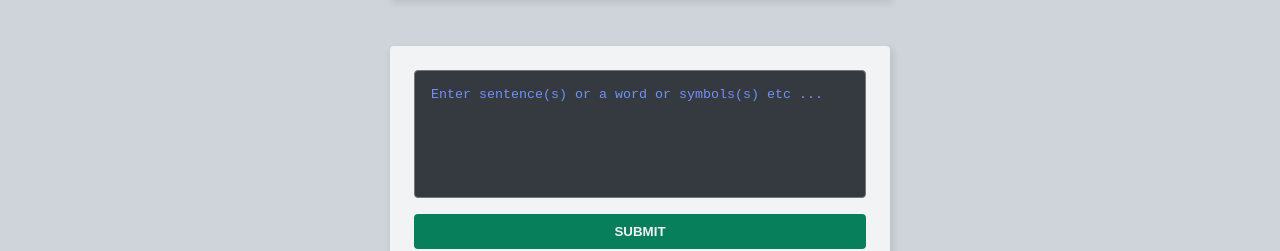
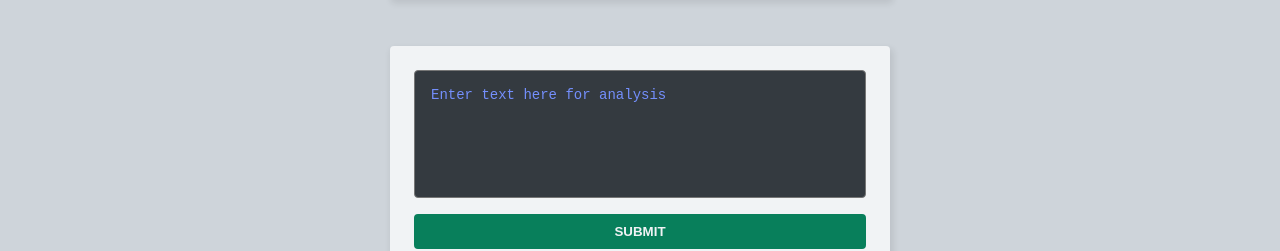
Before and after one commit to Tibz-Dankan/string-analyser, a React (Vite) app: page / in a window 1280 px wide. Shown: the part 282-533 px from the top of the page. Built offline with nearby package versions, Linux system fonts and the light colour scheme.

Commit message:
refactor: input field placeholder text modified

```diff
--- a/src/components/UI/StringInputForm/StringInputForm.module.scss
+++ b/src/components/UI/StringInputForm/StringInputForm.module.scss
@@ -18,6 +18,7 @@
     }
 
     &__input {
+      font-size: 1.4rem;
       width: 100%;
       height: 12.8rem;
       padding: 1.6rem;
--- a/src/components/UI/StringInputForm/StringInputForm.tsx
+++ b/src/components/UI/StringInputForm/StringInputForm.tsx
@@ -39,7 +39,7 @@ const StringInputForm: React.FC<InputProps> = (props): JSX.Element => {
           <textarea
             className={styles["string-input-form__input"]}
             ref={inputRef}
-            placeholder="Enter sentence(s) or a word or symbols(s) etc ..."
+            placeholder="Enter text here for analysis"
             required
           />
           <button
```
